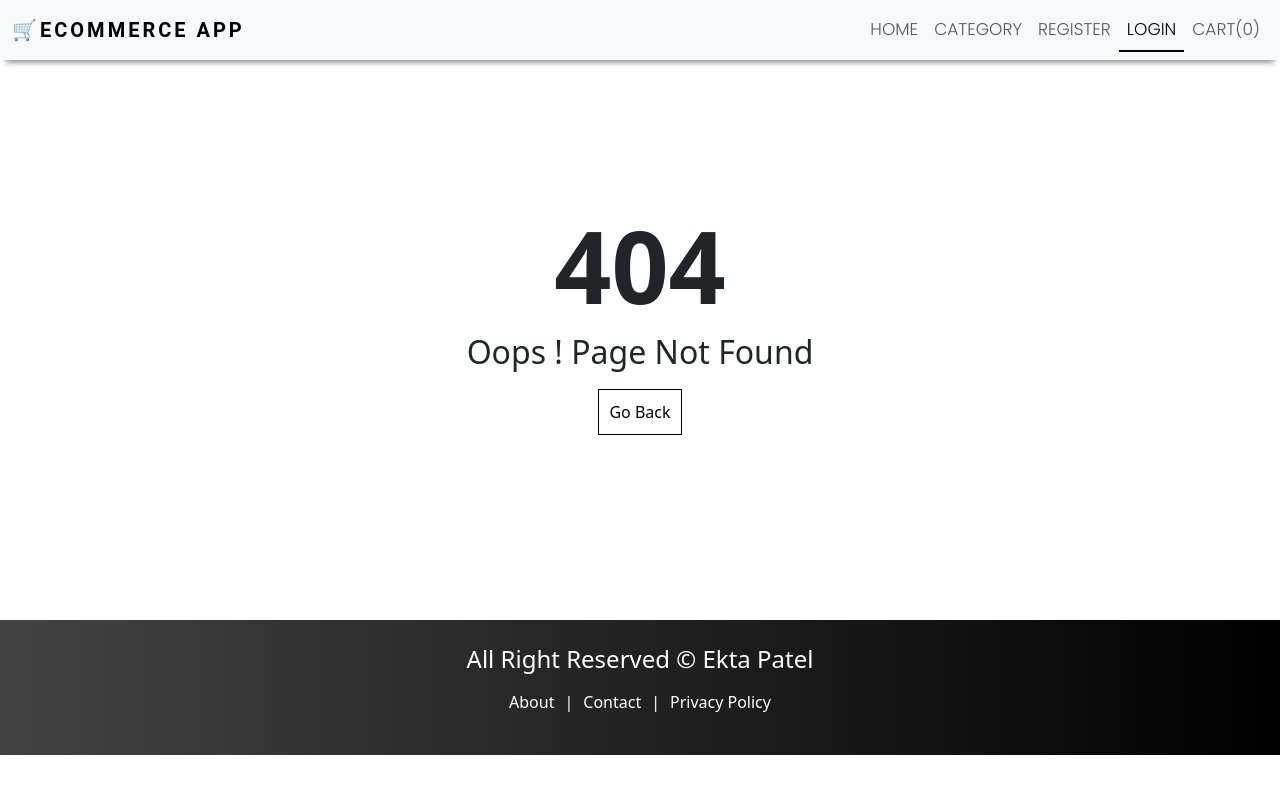
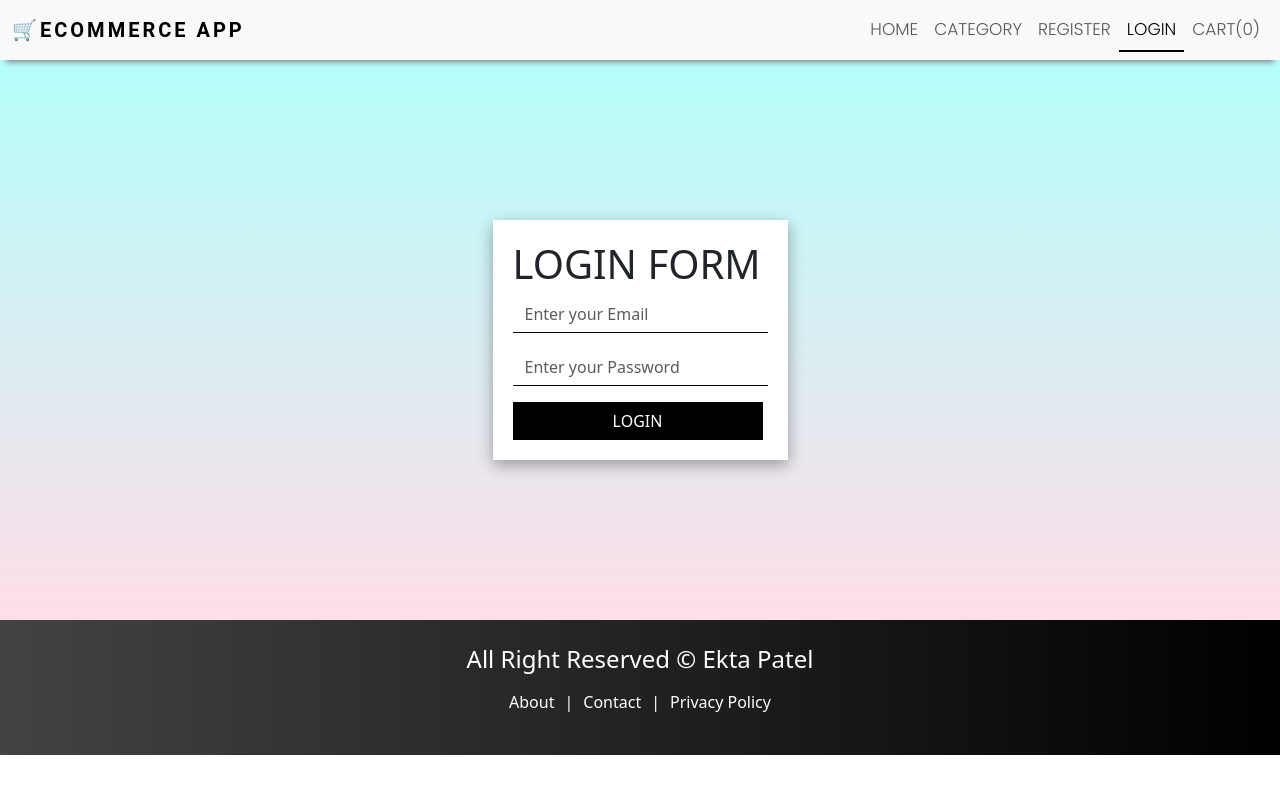
Before and after one commit to patelekta1010/ecommerce_site, a React (Create React App) app in the folder client/: page /login in a window 1280 px wide. Before the commit this address had no page. Shown: the top 794 px of the page. Built offline with nearby package versions, Linux system fonts and the light colour scheme.

Commit message:
setup context api & logout

```diff
--- a/client/src/App.js
+++ b/client/src/App.js
@@ -5,12 +5,14 @@
 import About from './pages/About';
 import Contact from './pages/Contact'
 import Register from './pages/Auth/Register';
+import Login from './pages/Auth/Login';
 function App() {
   return (
     <>
       <Routes>
         <Route path='/' element={<HomePage/>}/>
         <Route path='/register' element={<Register/>}/>
+        <Route path='/login' element={<Login/>}/>
         <Route path='/about' element={<About/>}/>
         <Route path='/contact' element={<Contact/>}/>
         <Route path='/policy' element={<Policy/>}/>
--- a/client/src/components/Layout/Header.js
+++ b/client/src/components/Layout/Header.js
@@ -1,7 +1,14 @@
 import React from 'react'
 import { NavLink, Link } from 'react-router-dom'
-import {GiShoppingBag} from 'react-icons/gi'
+import { useAuth } from '../../context/auth'
 const Header = () => {
+  const [auth,setAuth] = useAuth()
+  const handleLogout =()=>{
+    setAuth({
+      ...auth,user:null,token:''
+    })
+    localStorage.removeItem('auth')
+  }
   return (
     <>
   <nav className="navbar navbar-expand-lg bg-body-tertiary">
@@ -18,12 +25,20 @@
         <li className="nav-item">
           <NavLink to="/category" className="nav-link">Category</NavLink>
         </li>
-        <li className="nav-item">
+       {
+        !auth.user ? (<>
+         <li className="nav-item">
           <NavLink to="/register" className="nav-link">Register</NavLink>
         </li>
         <li className="nav-item">
           <NavLink to="/login" className="nav-link">Login</NavLink>
         </li>
+        </>):(<>
+          <li className="nav-item">
+          <NavLink onClick={handleLogout} to="/login" className="nav-link">Log out</NavLink>
+        </li>
+        </>)
+       }
         <li className="nav-item">
           <NavLink to="/cart" className="nav-link">Cart(0)</NavLink>
         </li>
--- /dev/null
+++ b/client/src/context/auth.js
@@ -0,0 +1,35 @@
+import { useState,useEffect,useContext,createContext} from "react";
+
+const AuthContext = createContext()
+
+
+
+const AuthProvider =({children})=>{
+    const  [auth,setAuth] = useState({
+        user:null,
+        token:""
+    })
+    useEffect(()=>{
+        const data = localStorage.getItem('auth')
+        if(data){
+            const parseData = JSON.parse(data)
+            setAuth({
+                ...auth,
+                user:parseData.user,
+                token:parseData.token
+            })
+        }
+        //eslint-disable-next-line
+    },[])
+    return(
+        <AuthContext.Provider value={[auth,setAuth]}>
+            {children}
+        </AuthContext.Provider>
+    )
+}
+
+//Custom Hook
+
+const useAuth=()=> useContext(AuthContext)
+
+export {useAuth,AuthProvider}
--- a/client/src/index.js
+++ b/client/src/index.js
@@ -4,11 +4,14 @@
 import App from './App';
 import reportWebVitals from './reportWebVitals';
 import {BrowserRouter} from 'react-router-dom'
+import { AuthProvider } from './context/auth';
 const root = ReactDOM.createRoot(document.getElementById('root'));
 root.render(
-  <BrowserRouter>
-    <App />
+  <AuthProvider>
+    <BrowserRouter>
+  <App />
   </BrowserRouter>
+  </AuthProvider>
 );
 
 // If you want to start measuring performance in your app, pass a function
--- /dev/null
+++ b/client/src/pages/Auth/Login.js
@@ -0,0 +1,80 @@
+import React, { useState } from "react";
+import Layout from "../../components/Layout/Layout";
+import { toast } from "react-toastify";
+import {useNavigate} from 'react-router-dom'
+import axios from "axios";
+import "../../styles/AuthStyles.css";
+import { useAuth } from "../../context/auth";
+const Login = () => {
+  const [email, setEmail] = useState("");
+  const [password, setPassword] = useState("");
+  const [auth,setAuth] = useAuth()
+  const navigate = useNavigate()
+
+  // form function
+  const handleSubmit = async (e) => {
+    e.preventDefault();
+    try {
+      const res = await axios.post(
+        `${process.env.REACT_APP_API}/api/v1/auth/login`,
+        { email,password  }
+      );
+      if(res && res.data.success){
+        toast.success(res.data.message)
+        setAuth({
+            ...auth,
+            user:res.data.user,
+            token:res.data.token
+        })
+        localStorage.setItem('auth',JSON.stringify(res.data))
+        navigate('/')
+      }else{
+        toast.error(res.data.message)
+      }
+    } catch (error) {
+      console.log(error);
+      toast.error("Something went wrong");
+    }
+  };
+console.log(process.env.REACT_APP_API);
+  return (
+    <Layout title="Register">
+      <div className="form-container">
+        <form onSubmit={handleSubmit}>
+        <h1>LOGIN FORM</h1>
+
+          <div className="mb-3">
+            <input
+              type="email"
+              value={email}
+              onChange={(e) => setEmail(e.target.value)}
+              className="form-control"
+              id="exampleInputEmail1"
+              placeholder="Enter your Email"
+              required
+            />
+          </div>
+
+          <div className="mb-3">
+            <input
+              type="password"
+              value={password}
+              onChange={(e) => setPassword(e.target.value)}
+              className="form-control"
+              id="exampleInputPassword1"
+              placeholder="Enter your Password"
+              required
+            />
+          </div>
+
+          <button type="submit" className="btn btn-primary">
+             LOGIN
+          </button>
+        </form>
+
+      </div>
+    </Layout>
+  );
+};
+
+export default Login;
--- a/client/src/pages/HomePage.js
+++ b/client/src/pages/HomePage.js
@@ -1,10 +1,13 @@
 import React from "react";
 import Layout from "../components/Layout/Layout";
+import { useAuth } from "../context/auth";
 
 const HomePage = () => {
+  const [auth,setAuth] = useAuth()
   return (
     <Layout title={'Shop Now'}>
       <h1>HomePage</h1>
+      <pre>{JSON.stringify(auth,null,4)}</pre>
     </Layout>
   );
 };
```
